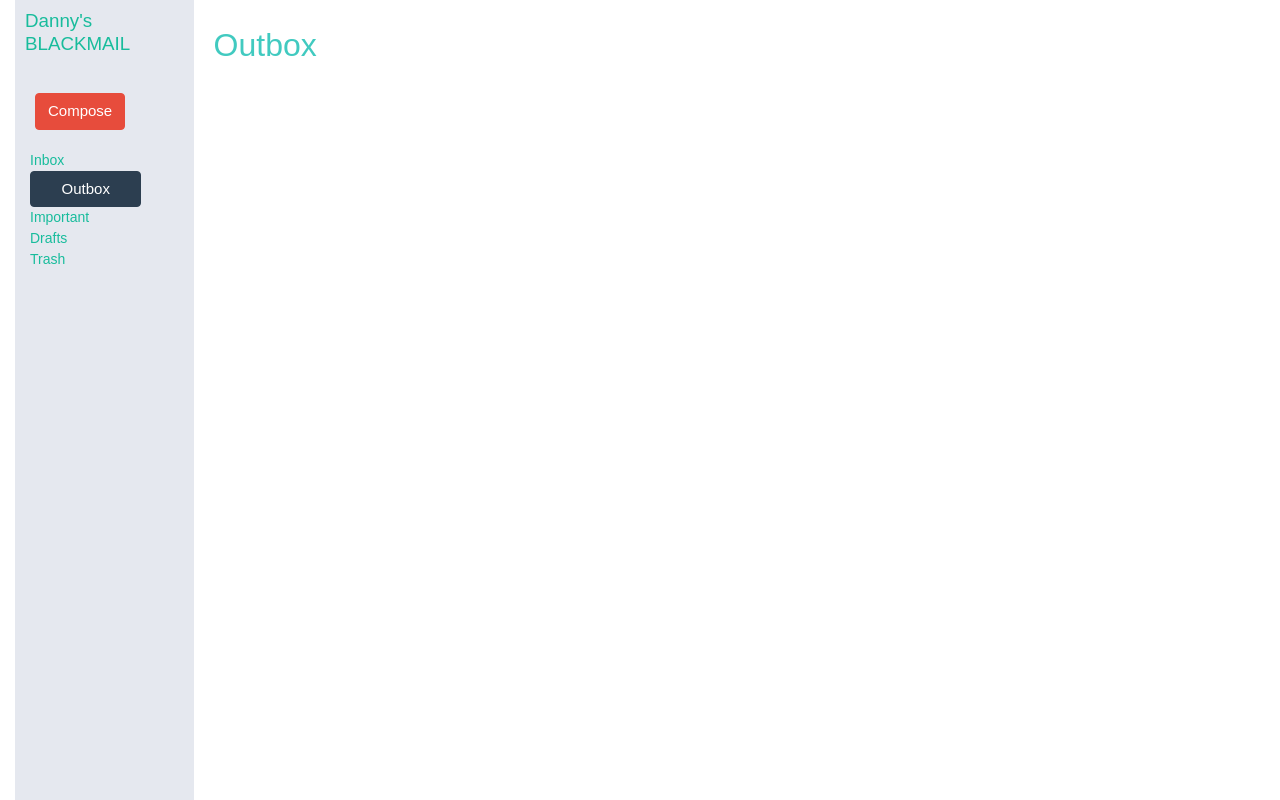
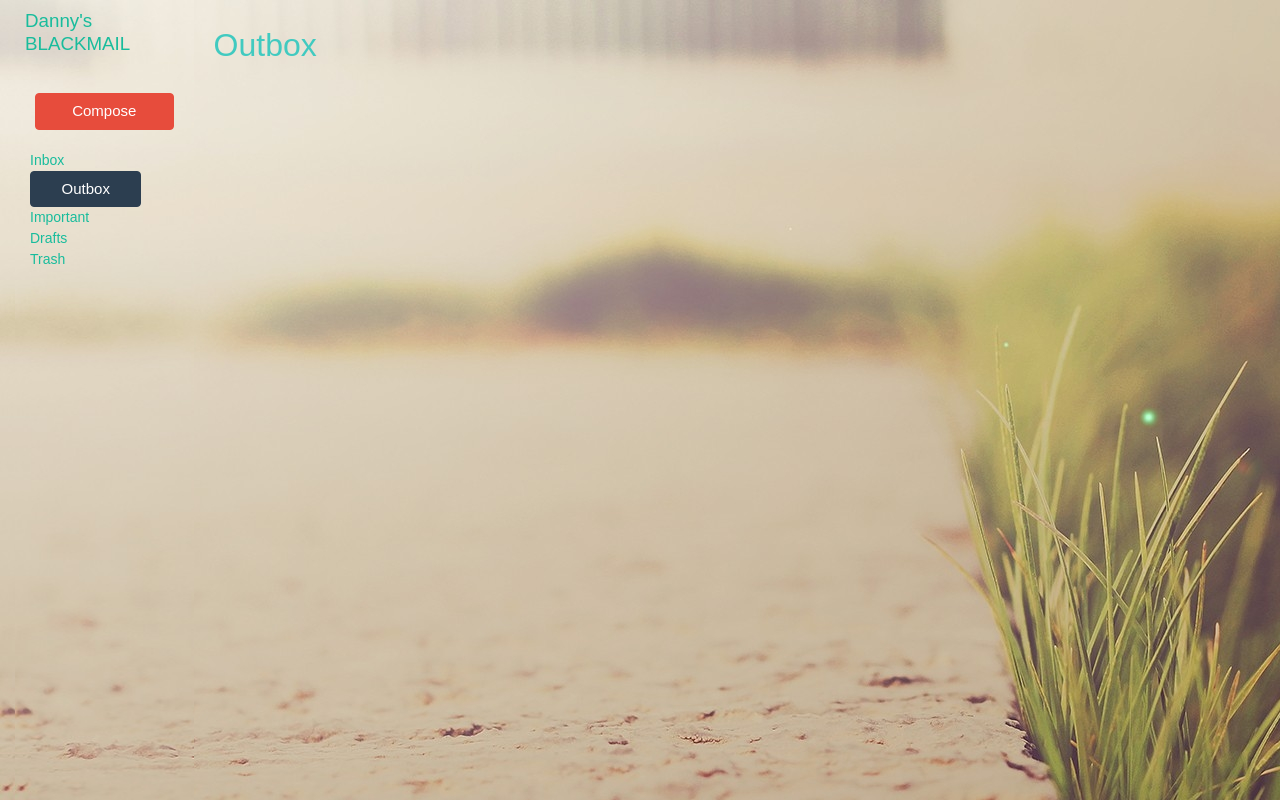
Before and after one commit to aminsol/BlackMailProject, a PHP site: page /outbox.php in a window 1280 px wide. Run offline with PHP 8.4, Linux system fonts and the light colour scheme; data that the repository does not hold is empty; some libraries are stand-ins or nearby versions.

Commit message:
initial commit

```diff
--- a/inbox.php
+++ b/inbox.php
@@ -12,7 +12,7 @@ require_once "config.php";
     <link rel="stylesheet" href="stylesheet/bootstrap.min.css">
     <link rel="stylesheet" href="stylesheet/styleInboxOutbox.css">
 
-    <title>Hello, world!</title>
+    <title>Danny's Blackmail</title>
 </head>
 <body>
 
@@ -20,11 +20,11 @@ require_once "config.php";
     <div class="inbox-ui-frame col-12">
         <aside class="left-row">
             <div class="inbox-Logo">
-                <h5><a href ="#">Danny's BLACKMAIL</a></h5>
+                <h5><a href ="inbox.php">Danny's BLACKMAIL</a></h5>
             </div>
 
             <div class="compose-body col-sm-12">
-                <a class="btn btn-compose btn-danger col-sm-12" title="Compose" href="index.php">Compose</a>
+                <a class="btn btn-compose btn-danger col-sm-12" title="Compose" href="composeMessage.php">Compose</a>
             </div>
             <div class= "col-sm-12">
                 <ul class="other-buttons">
--- a/outbox.php
+++ b/outbox.php
@@ -22,9 +22,9 @@ require_once "config.php";
                 <h5><a href ="#">Danny's BLACKMAIL</a></h5>
             </div>
 
-            <div class="compose-body col-9">
+            <div class="compose-body col-sm-12">
                 <!-- link compose to Amin page -->
-                <a class="btn btn-compose btn-danger" title="Compose" href="index.php">Compose</a>
+                <a class="btn btn-compose btn-danger col-sm-12" title="Compose" href="index.php">Compose</a>
             </div>
             <div class= "col-sm-12">
                 <ul class="other-buttons">
@@ -37,6 +37,7 @@ require_once "config.php";
             </div>
 
         </aside>
+
         <aside class="right-row">
             <div class="top-column">
                 <h3>Outbox</h3>
--- a/stylesheet/styleInboxOutbox.css
+++ b/stylesheet/styleInboxOutbox.css
@@ -4,7 +4,7 @@ html{
 body{
     font-family: Arial Helvetica, sans-serif;
     font-size: 14px;
-
+    background-image: url("../images/mainbg.jpg");
     height: 100%;
 
 
@@ -30,7 +30,7 @@ body{
     padding: auto;
     vertical-align: top;
     float: none;
-    background-color:  #e5e8ef;
+    background-image: url("../images/mainbg.jpg");
     width: 25%;
 }
 
```
